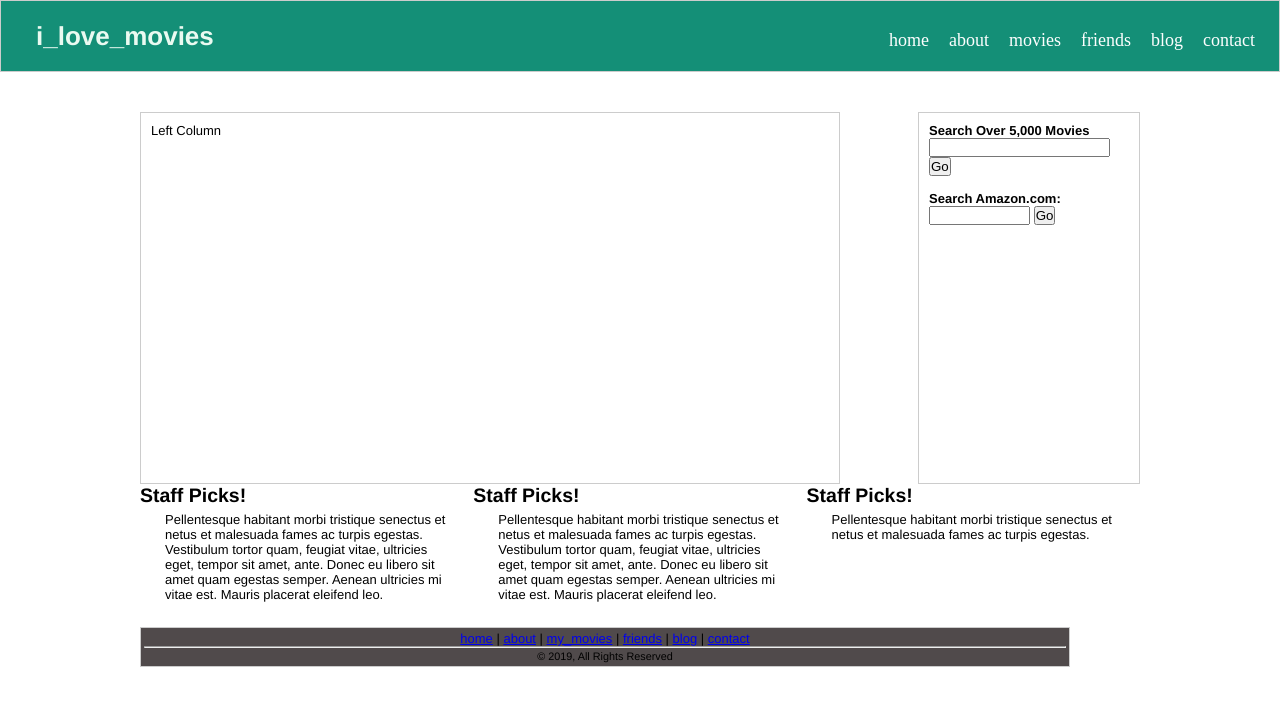
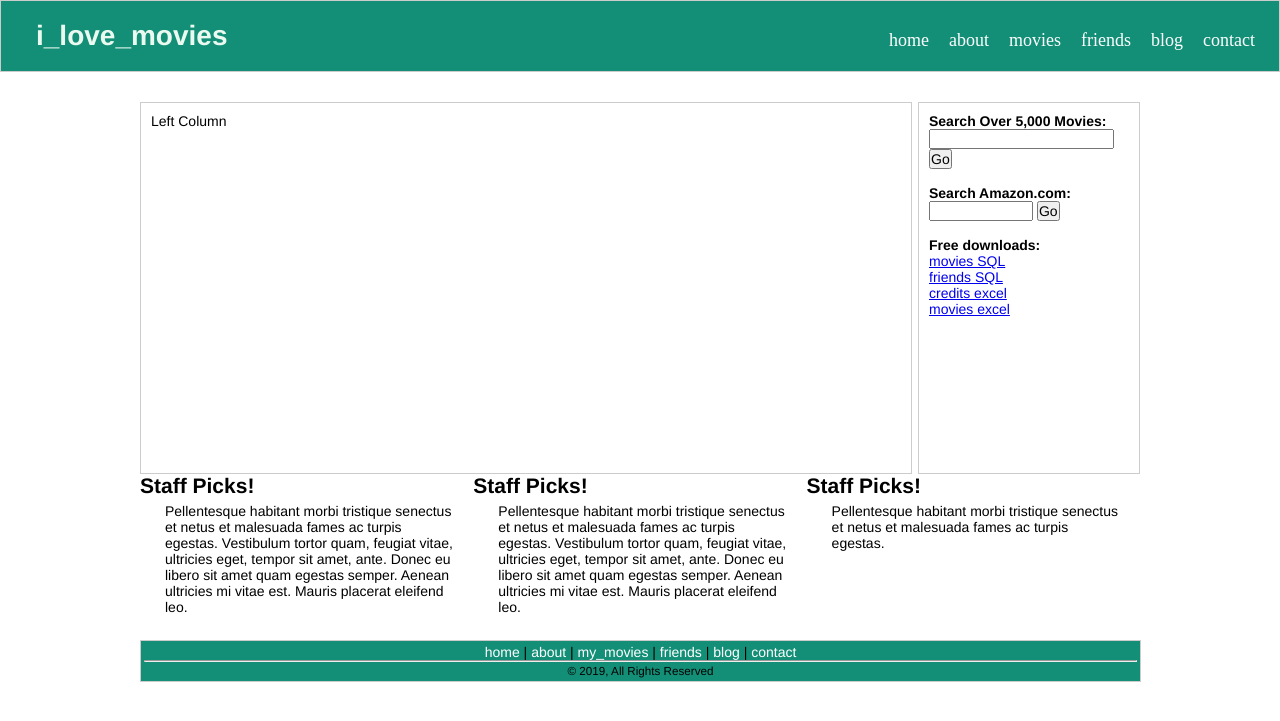
Before and after one commit to rbeeler/group2-GroupAwesome, a PHP site: page /index.php in a window 1280 px wide. Shown: the top 721 px of the page. Run offline with PHP 8.4, Linux system fonts and the light colour scheme.

Commit message:
change footer and form styles

```diff
--- a/php/css/style.css
+++ b/php/css/style.css
@@ -1,16 +1,19 @@
 * { padding: 0; margin: 0; }
 
-body {
+body,
+button,
+input,
+textarea {
  font-family: century gothic, Helvetica, sans-serif;
- font-size: 13px;
+ font-size: 14px;
 }
 h1{
 	margin-left: 25px;
 	line-height:50px;
-	color:#EAFAF1  ;
+	color: #EAFAF1;
 }
 #wrapper {
- margin: 40px auto;
+ margin: 30px auto;
  width: 1000px;
 }
 #header {
@@ -20,7 +23,6 @@ h1{
  height: 50px;
  margin: 0px auto 5px auto;
  background: #148F77 ;
-
 }
 #leftcolumn {
  float: left;
@@ -28,7 +30,7 @@ h1{
  margin: 0px 0px 0px 0px;
  padding: 10px;
  height: 350px;
- width: 678px;
+ width: 750px;
 }
 #rightcolumn {
  float: right;
@@ -43,6 +45,7 @@ h1{
 #boxes {
   margin: 0;
   padding: 0;
+  margin: 15px auto;
 }
   .leftbox{
    float: left;
@@ -65,13 +68,17 @@ h1{
 }
 
 #footer {
-  width: 922px;
+  width: 993px;
   clear: both;
   border: 1px solid #ccc;
-  background: #504A4B;
+  background: #148F77;
   margin: 0px 0px 0px 0px;
   padding: 3px;
   text-align: center;
+}
+#footer a {
+  color: white;
+  text-decoration: none;
 }
 
 /* Main-nav */
--- a/php/sidebar.php
+++ b/php/sidebar.php
@@ -1,5 +1,5 @@
 <!-- Add Search Box for SQL -->
-	<h4>Search Over 5,000 Movies</h4>
+	<h4>Search Over 5,000 Movies:</h4>
 	<form action = "search.php" method="POST">
 	  <input type="text" name="search">
 	  <input type="submit" name="submit" value="Go">
@@ -13,3 +13,10 @@
 		<input type="text" name="keyword" size="10" value="">
 		<input type="submit" value="Go">
 	</form>
+	<br>
+<!-- Database download -->
+<h4>Free downloads:</h4>
+<p><a href="doc/movies.sql" target="_blank">movies SQL</a></p>
+<p><a href="doc/friends.sql" target="_blank">friends SQL</a></p>
+<p><a href="doc/tmdb_5000_credits.csv" target="_blank">credits excel</a></p>
+<p><a href="doc/tmdb_5000_movies.csv" target="_blank">movies excel</a></p>
```
